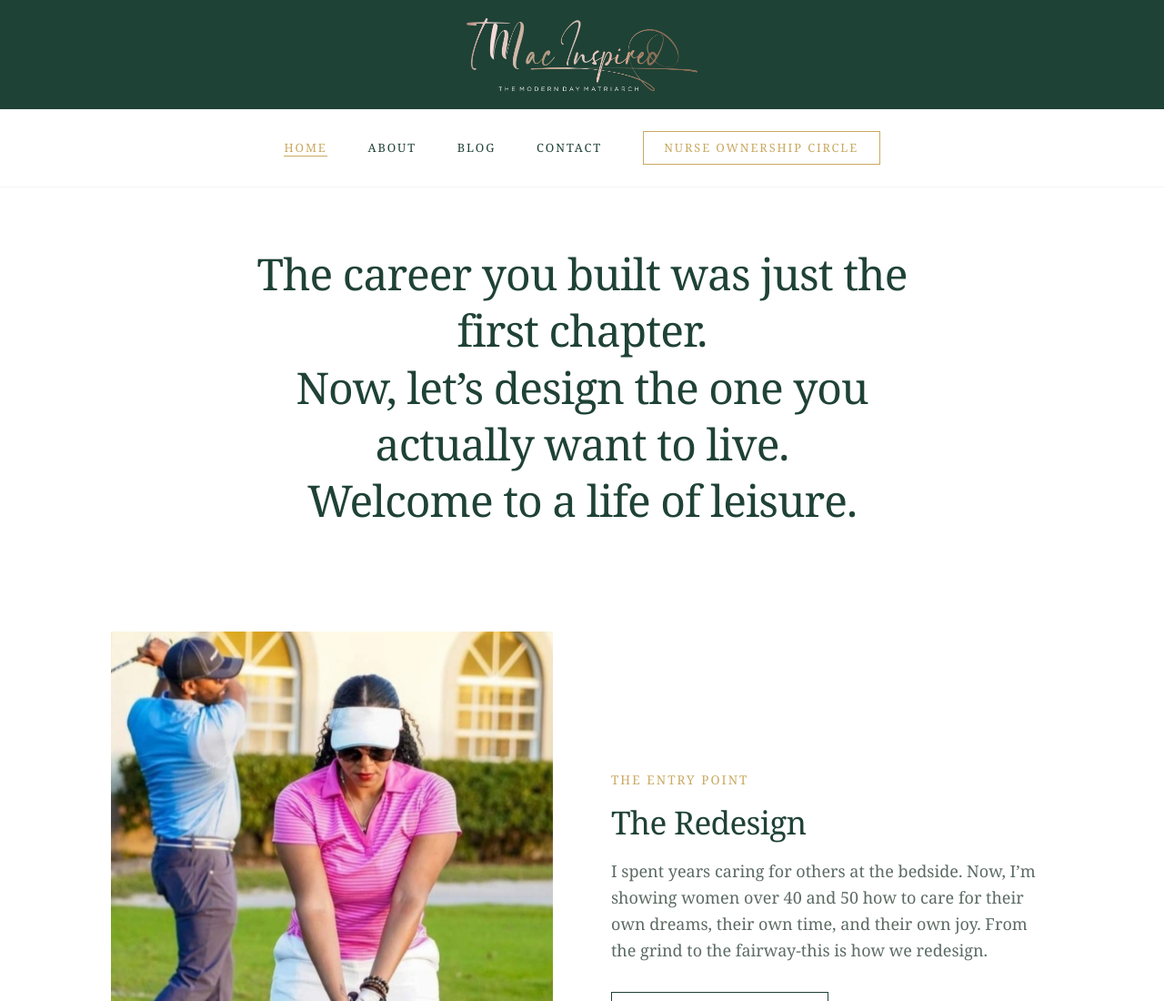
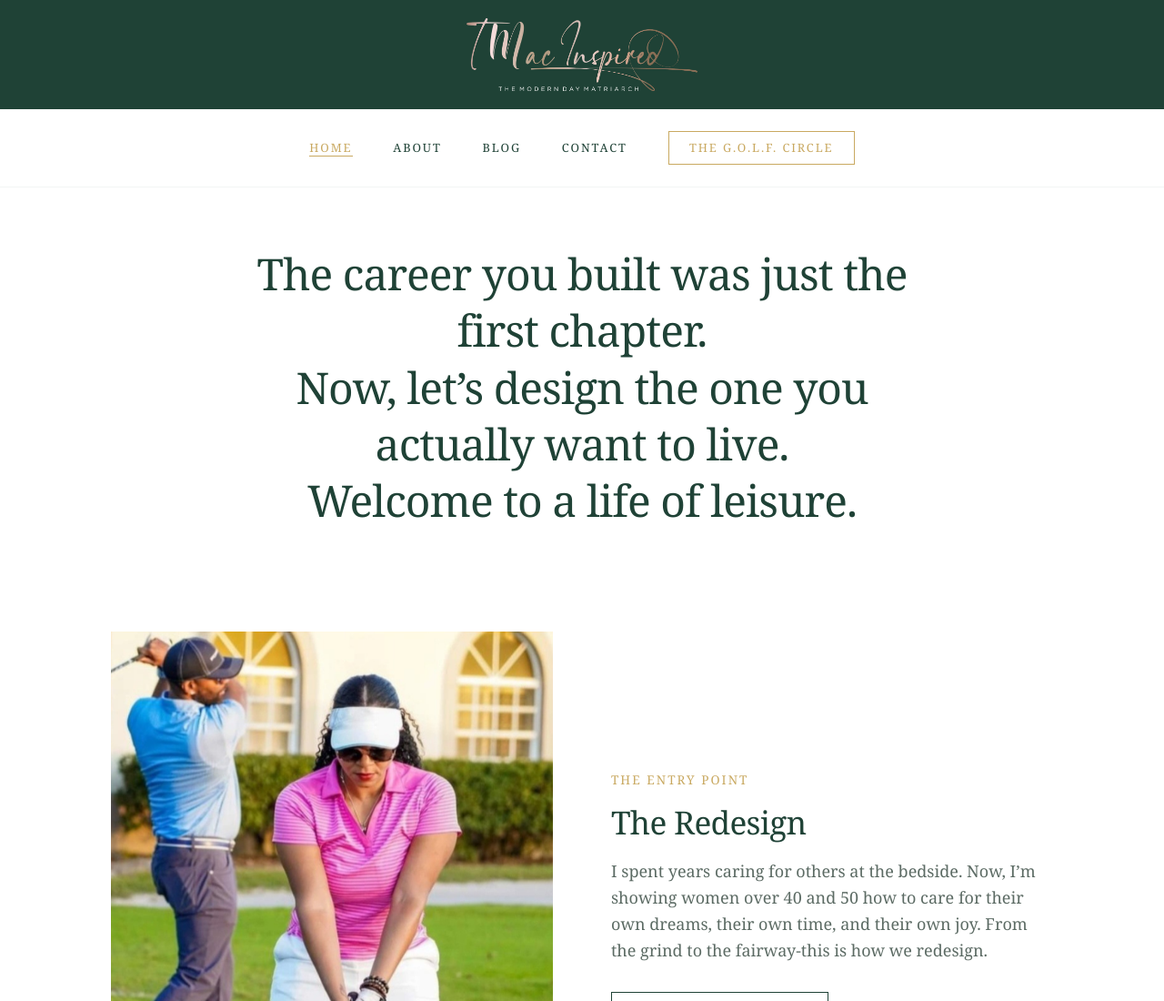
Before and after one commit to tkdbrad03/tmacinspired-site, a website: page index.html in a window 1280 px wide. Shown: the top 1100 px of the page at 91% size. Drawn offline with Linux system fonts and the light colour scheme.

Commit message:
Change link text from 'Nurse Ownership Circle' to 'The G.O.L.F. Circle'

```diff
--- a/index.html
+++ b/index.html
@@ -152,7 +152,7 @@
     <a href="about.html">About</a>
     <a href="https://tmacmastermind.com/tee-room.html">Blog</a>
     <a href="mailto:support@tmacinspired.com">Contact</a>
-    <a href="https://tmacinspired.com/noc" class="btn-nav">Nurse Ownership Circle</a>
+    <a href="https://tmacinspired.com/noc" class="btn-nav">The G.O.L.F. Circle</a>
 </nav>
 
 <header class="hero container reveal">
```
